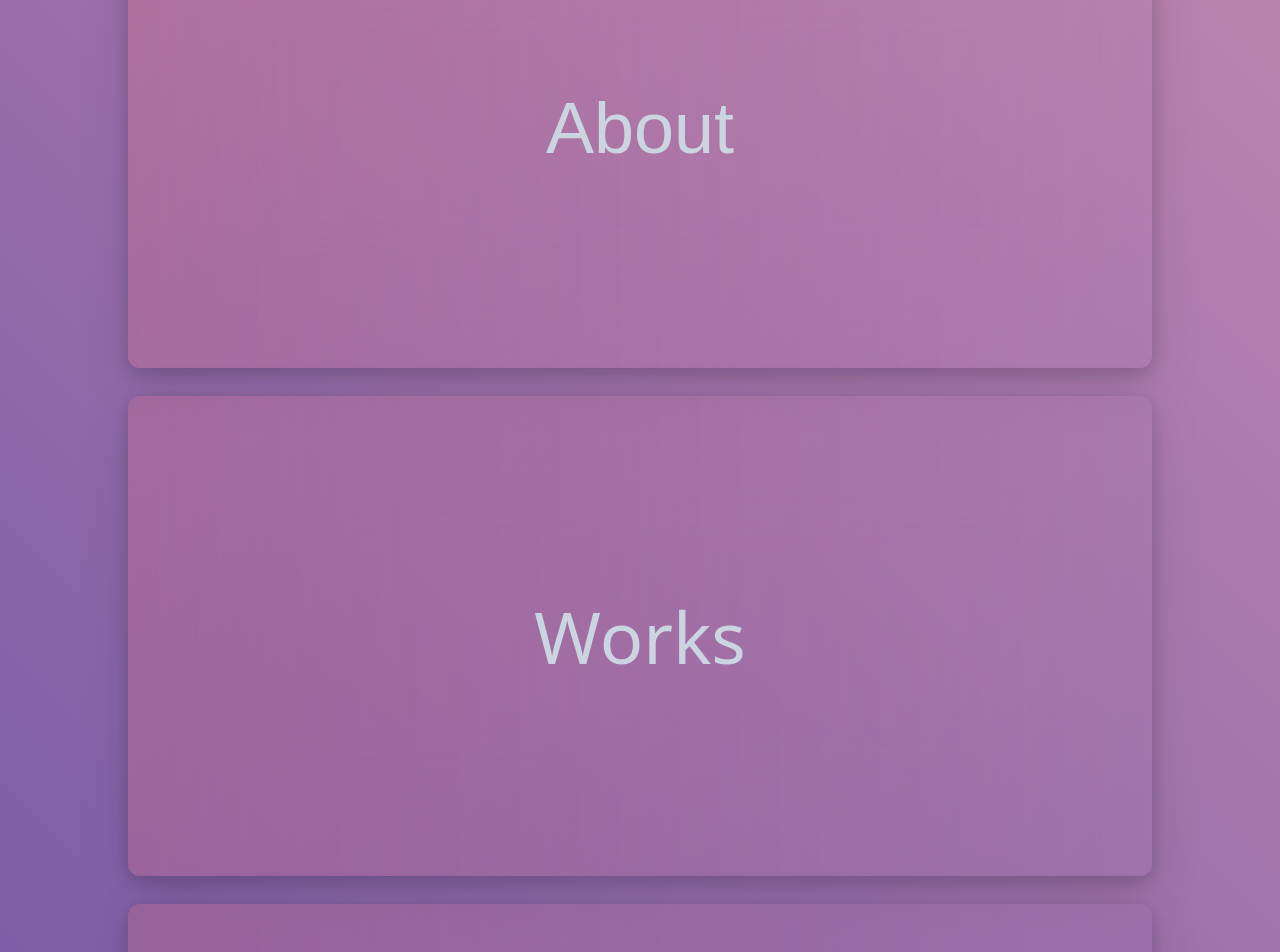
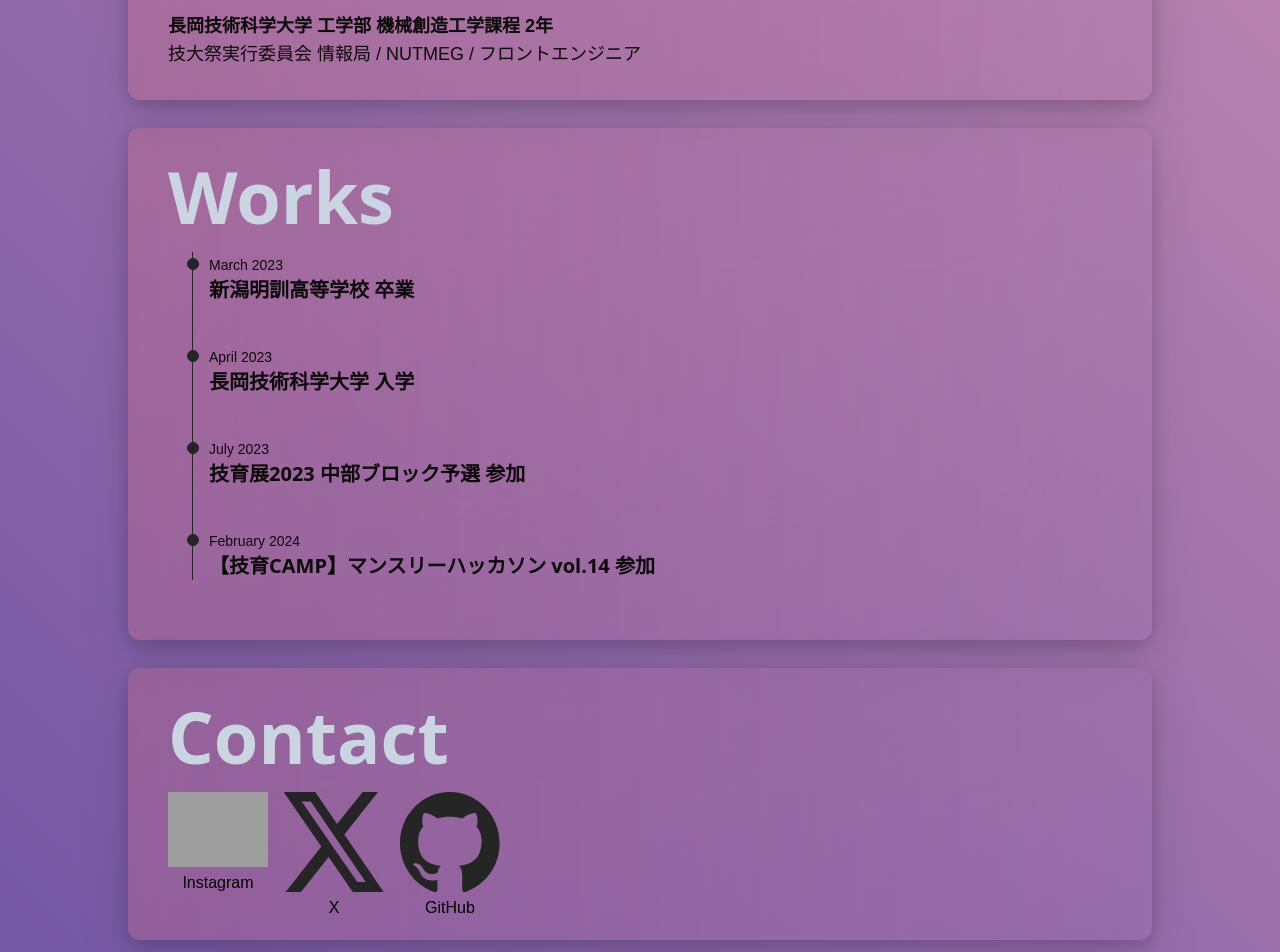
Before and after one commit to TkymHrt/TkymHrt-Portfolio, a React (Vite) app: page / in a window 1280 px wide. Shown: the part 1180-2132 px from the top of the page. Built offline with nearby package versions, Linux system fonts and the light colour scheme; grey boxes are pictures that could not be loaded.

Commit message:
[feat] プロフィールを追加

```diff
--- a/src/App.tsx
+++ b/src/App.tsx
@@ -17,9 +17,7 @@ export default function App() {
 						}}
 						dragSnapToOrigin={true}
 					>
-						<p className="font-Noto text-[8.5vw] font-black text-[#663556]">
-							I'm Takayama Haruto.
-						</p>
+						<p className="font-Noto text-[8.5vw] font-black text-[#663556]">I'm Takayama Haruto.</p>
 					</motion.div>
 					<div className="font-Noto hidden md:flex justify-center items-center gap-4 break-normal tracking-[0.4em]">
 						<p className="text-2xl">IT</p>
@@ -45,29 +43,90 @@ export default function App() {
 			</Element>
 			<Element name="About">
 				<motion.div
-					className="h-[60vh] w-[80vw] flex justify-center items-center bg-gradient-to-r from-red-400/20 to-blue-600/60; backdrop-filter backdrop-blur-3xl bg-opacity-10 rounded-xl shadow-[0px_4px_16px_rgba(17,17,26,0.1),_0px_8px_24px_rgba(17,17,26,0.1),_0px_16px_56px_rgba(17,17,26,0.1)]"
+					className="h-auto w-[80vw] flex flex-col items-start bg-gradient-to-r from-red-400/20 to-blue-600/60; backdrop-filter backdrop-blur-3xl bg-opacity-10 rounded-xl shadow-[0px_4px_16px_rgba(17,17,26,0.1),_0px_8px_24px_rgba(17,17,26,0.1),_0px_16px_56px_rgba(17,17,26,0.1)]"
 					whileHover={{ scale: 1.025 }}
 					transition={{ duration: 0.3 }}
 				>
-					<h2 className="font-Noto text-7xl text-slate-300">About</h2>
+					<h2 className="text-7xl font-black text-slate-300 mb-5 mx-10 mt-8">About</h2>
+					<p className="md:flex hidden font-Noto font-bold text-lg text-stone-950 mx-10">
+						長岡技術科学大学 工学部 機械創造工学課程 2年
+					</p>
+					<p className="md:flex hidden font-Noto text-lg text-stone-950 mb-8 mx-10">
+						技大祭実行委員会 情報局 / NUTMEG / フロントエンジニア
+					</p>
+					<p className="flex md:hidden font-Noto font-bold text-lg text-stone-950 mb-2 mx-10">
+						長岡技術科学大学 工学部
+						<br />
+						機械創造工学課程 2年
+						<br />
+					</p>
+					<p className="flex md:hidden font-Noto text-lg text-stone-950 mb-8 mx-10">
+						技大祭実行委員会
+						<br />
+						情報局 / NUTMEG
+						<br />
+						フロントエンジニア
+					</p>
 				</motion.div>
 			</Element>
 			<Element name="Works">
 				<motion.div
-					className="h-[60vh] w-[80vw] flex justify-center items-center bg-gradient-to-r from-red-400/20 to-blue-600/60; backdrop-filter backdrop-blur-3xl bg-opacity-10 rounded-xl shadow-[0px_4px_16px_rgba(17,17,26,0.1),_0px_8px_24px_rgba(17,17,26,0.1),_0px_16px_56px_rgba(17,17,26,0.1)]"
+					className="h-auto w-[80vw] flex flex-col items-start bg-gradient-to-r from-red-400/20 to-blue-600/60; backdrop-filter backdrop-blur-3xl bg-opacity-10 rounded-xl shadow-[0px_4px_16px_rgba(17,17,26,0.1),_0px_8px_24px_rgba(17,17,26,0.1),_0px_16px_56px_rgba(17,17,26,0.1)]"
 					whileHover={{ scale: 1.025 }}
 					transition={{ duration: 0.3 }}
 				>
-					<h2 className="text-7xl text-slate-300">Works</h2>
+					<h2 className="text-7xl font-black text-slate-300 mb-5 mx-10 mt-8">Works</h2>
+					<div className="md:mx-16 mx-10 mb-5">
+						<ol className="relative border-s border-[#252525] ">
+							<li className="mb-10 ms-4">
+								<div className="absolute w-3 h-3 bg-[#252525] rounded-full mt-1.5 -start-1.5 border border-[#252525]"></div>
+								<time className="mb-1 text-sm font-Noto leading-none text-stone-950 ">March 2023</time>
+								<h3 className="text-xl font-bold text-stone-950 ">新潟明訓高等学校 卒業</h3>
+								<p className="mb-4 text-base font-normal text-slate-800"></p>
+							</li>
+							<li className="mb-10 ms-4">
+								<div className="absolute w-3 h-3 bg-[#252525] rounded-full mt-1.5 -start-1.5 border border-[#252525]"></div>
+								<time className="mb-1 text-sm font-Noto leading-none text-stone-950 ">April 2023</time>
+								<h3 className="text-xl font-bold text-stone-950 ">長岡技術科学大学 入学</h3>
+								<p className="mb-4 text-base font-normal text-slate-800"></p>
+							</li>
+							<li className="mb-10 ms-4">
+								<div className="absolute w-3 h-3 bg-[#252525] rounded-full mt-1.5 -start-1.5 border border-[#252525]"></div>
+								<time className="mb-1 text-sm font-Noto leading-none text-stone-950 ">July 2023</time>
+								<h3 className="text-xl font-bold text-stone-950 ">技育展2023 中部ブロック予選 参加</h3>
+								<p className="mb-4 text-base font-normal text-slate-800"></p>
+							</li>
+							<li className="mb-10 ms-4">
+								<div className="absolute w-3 h-3 bg-[#252525] rounded-full mt-1.5 -start-1.5 border border-[#252525]"></div>
+								<time className="mb-1 text-sm font-Noto leading-none text-stone-950 ">February 2024</time>
+								<h3 className="text-xl font-bold text-stone-950 ">【技育CAMP】マンスリーハッカソン vol.14 参加</h3>
+								<p className="mb-4 text-base font-normal text-slate-800"></p>
+							</li>
+						</ol>
+					</div>
 				</motion.div>
 			</Element>
 			<Element name="Contact">
 				<motion.div
-					className="h-[60vh] w-[80vw] flex justify-center items-center bg-gradient-to-r from-red-400/20 to-blue-600/60; backdrop-filter backdrop-blur-3xl bg-opacity-10 rounded-xl shadow-[0px_4px_16px_rgba(17,17,26,0.1),_0px_8px_24px_rgba(17,17,26,0.1),_0px_16px_56px_rgba(17,17,26,0.1)]"
+					className="h-auto w-[80vw] flex flex-col items-start bg-gradient-to-r from-red-400/20 to-blue-600/60; backdrop-filter backdrop-blur-3xl bg-opacity-10 rounded-xl shadow-[0px_4px_16px_rgba(17,17,26,0.1),_0px_8px_24px_rgba(17,17,26,0.1),_0px_16px_56px_rgba(17,17,26,0.1)]"
 					whileHover={{ scale: 1.025 }}
 					transition={{ duration: 0.3 }}
 				>
-					<h2 className="text-7xl text-slate-300">Contact</h2>
+					<h2 className="text-7xl font-black text-slate-300 mb-5 mx-10 mt-8">Contact</h2>
+					<div className="flex flex-row gap-4 mx-10 mb-5">
+						<a className="flex flex-col items-center gap-1" href="https://www.instagram.com/mikan_taka.h/">
+							<img width={100} src="Icons//Instagram_icon.svg" alt="Instagram Link" />
+							<p className="font-Noto">Instagram</p>
+						</a>
+						<a className="flex flex-col items-center gap-1" href="https://twitter.com/ForHobbiesBY">
+							<img width={100} src="Icons/X_icon.svg" alt="X Link" />
+							<p className="font-Noto">X</p>
+						</a>
+						<a className="flex flex-col items-center gap-1" href="https://github.com/TkymHrt">
+							<img width={100} src="Icons/GitHub_icon.svg" alt="GitHub Link" />
+							<p className="font-Noto">GitHub</p>
+						</a>
+					</div>
 				</motion.div>
 			</Element>
 		</div>
```
